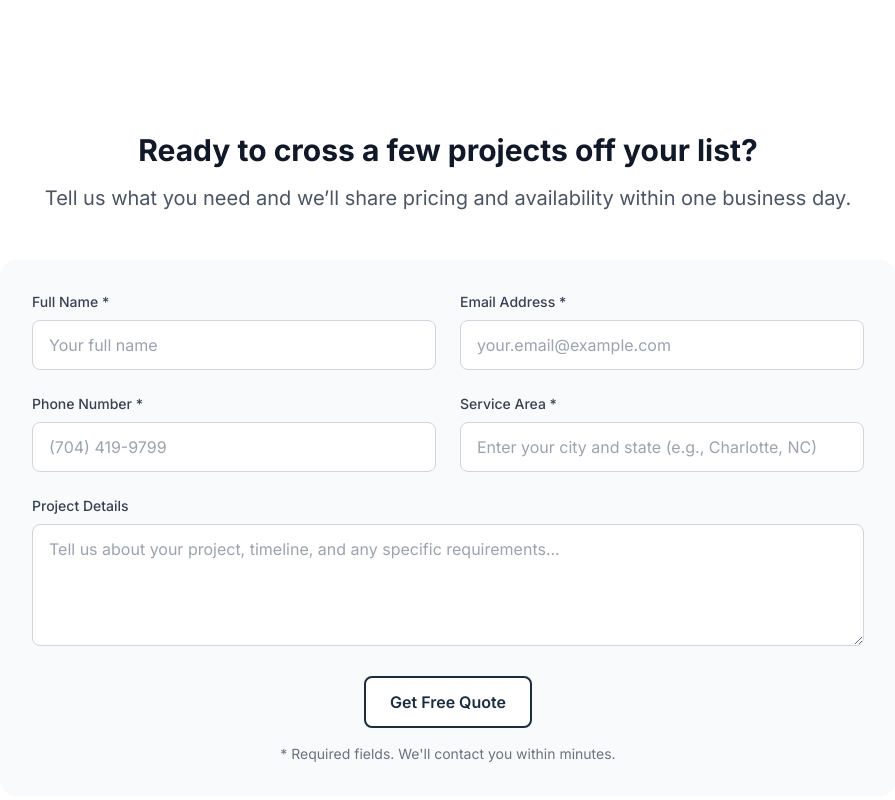
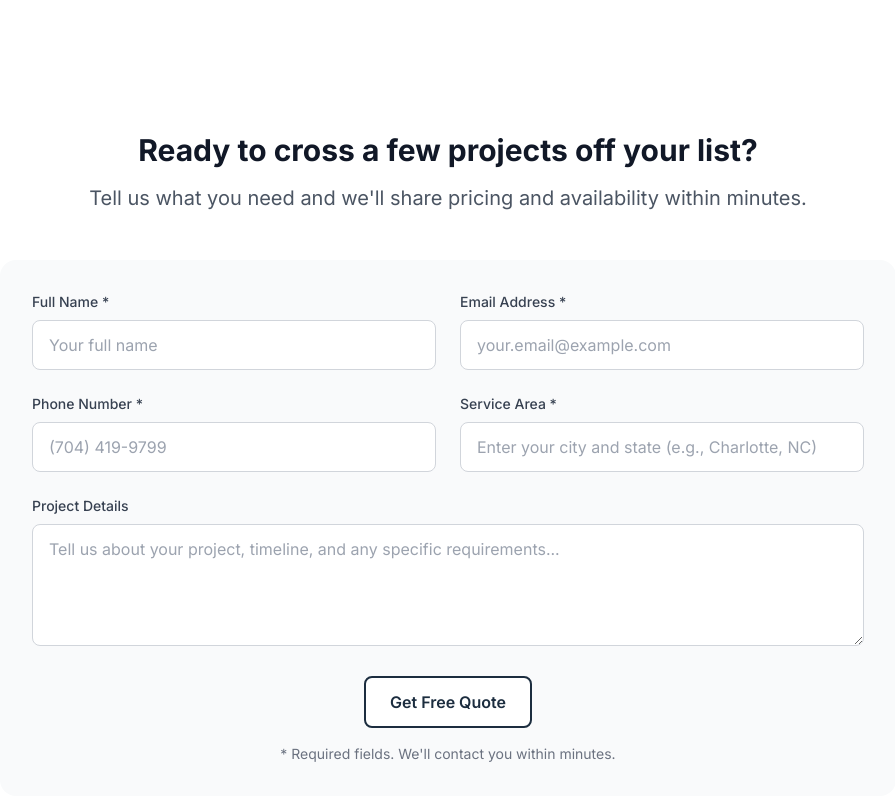
Before and after one commit to Masonba11/installitguy, a Next.js app: page / in a window 1280 px wide. Shown: the part 5608-6408 px from the top of the page, without its empty margins (192-1087 px from the left). Built offline with nearby package versions, Linux system fonts and the light colour scheme; no server answers.

Commit message:
Update all quote form subtitles to 'Tell us what you need and we'll share pricing and availability within minutes'

```diff
--- a/pages/index.jsx
+++ b/pages/index.jsx
@@ -599,7 +599,7 @@ export default function Home() {
           <div className="max-w-6xl mx-auto px-4 sm:px-6 lg:px-8">
             <QuoteForm
               title="Ready to cross a few projects off your list?"
-              subtitle="Tell us what you need and we’ll share pricing and availability within one business day."
+              subtitle="Tell us what you need and we'll share pricing and availability within minutes."
             />
           </div>
         </section>
--- a/pages/service-areas/[city].jsx
+++ b/pages/service-areas/[city].jsx
@@ -516,7 +516,7 @@ export default function ServiceAreaPage({ city }) {
           <div className="max-w-5xl mx-auto px-4 sm:px-6 lg:px-8">
             <QuoteForm
               title="Ready to Get Started with Handyman Services?"
-              subtitle="Share your project details and we'll respond with availability and pricing within one business day."
+              subtitle="Tell us what you need and we'll share pricing and availability within minutes."
             />
           </div>
         </section>
--- a/pages/service-areas/[city]/[service].jsx
+++ b/pages/service-areas/[city]/[service].jsx
@@ -686,7 +686,7 @@ export default function ServiceAreaServicePage({ city, service }) {
           <div className="max-w-5xl mx-auto px-4 sm:px-6 lg:px-8">
             <QuoteForm
               title={`Request ${serviceDisplayName.toLowerCase()} ${cityFullName}`}
-              subtitle="Share the details and our team will confirm pricing and scheduling within one business day."
+              subtitle="Tell us what you need and we'll share pricing and availability within minutes."
             />
           </div>
         </section>
--- a/pages/service-areas/index.jsx
+++ b/pages/service-areas/index.jsx
@@ -503,7 +503,7 @@ export default function ServiceAreasIndex() {
           <div className="max-w-6xl mx-auto px-4 sm:px-6 lg:px-8">
             <QuoteForm
               title="Let’s coordinate your visit"
-              subtitle="Share your address and project details—we’ll confirm availability and pricing within one business day."
+              subtitle="Tell us what you need and we'll share pricing and availability within minutes."
             />
           </div>
         </section>
--- a/pages/service-areas/where-we-work.jsx
+++ b/pages/service-areas/where-we-work.jsx
@@ -159,7 +159,7 @@ export default function WhereWeWork() {
           <div className="max-w-5xl mx-auto px-4 sm:px-6 lg:px-8">
             <QuoteForm
               title="Ready to Get Started?"
-              subtitle="Share your project details and we'll respond with availability and pricing within one business day."
+              subtitle="Tell us what you need and we'll share pricing and availability within minutes."
             />
           </div>
         </section>
--- a/pages/services/[service].jsx
+++ b/pages/services/[service].jsx
@@ -578,7 +578,7 @@ export default function ServicePage({ service }) {
           <div className="max-w-5xl mx-auto px-4 sm:px-6 lg:px-8">
             <QuoteForm
               title={`Ready to Get Started with ${serviceInfo.name}?`}
-              subtitle="Share your project details and we'll respond with availability and pricing within one business day."
+              subtitle="Tell us what you need and we'll share pricing and availability within minutes."
             />
           </div>
         </section>
--- a/pages/services/index.jsx
+++ b/pages/services/index.jsx
@@ -367,8 +367,8 @@ export default function ServicesIndex() {
         <section className="py-20 bg-gray-50" id="quote-form">
           <div className="max-w-6xl mx-auto px-4 sm:px-6 lg:px-8">
             <QuoteForm
-              title="Tell us what you need"
-              subtitle="Share your project list and we’ll send back availability and pricing within one business day."
+              title="Ready to cross a few projects off your list?"
+              subtitle="Tell us what you need and we'll share pricing and availability within minutes."
             />
           </div>
         </section>
```
